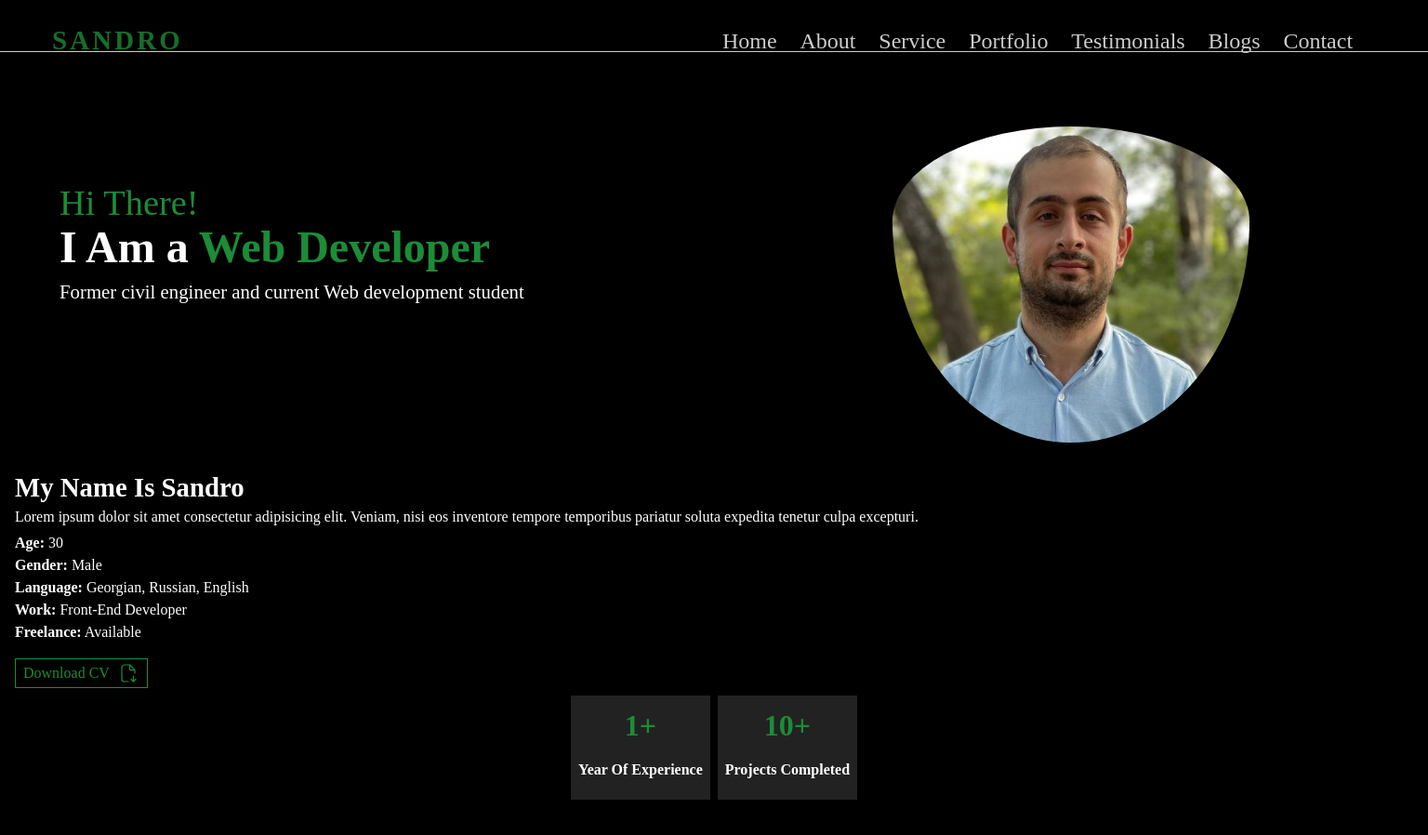
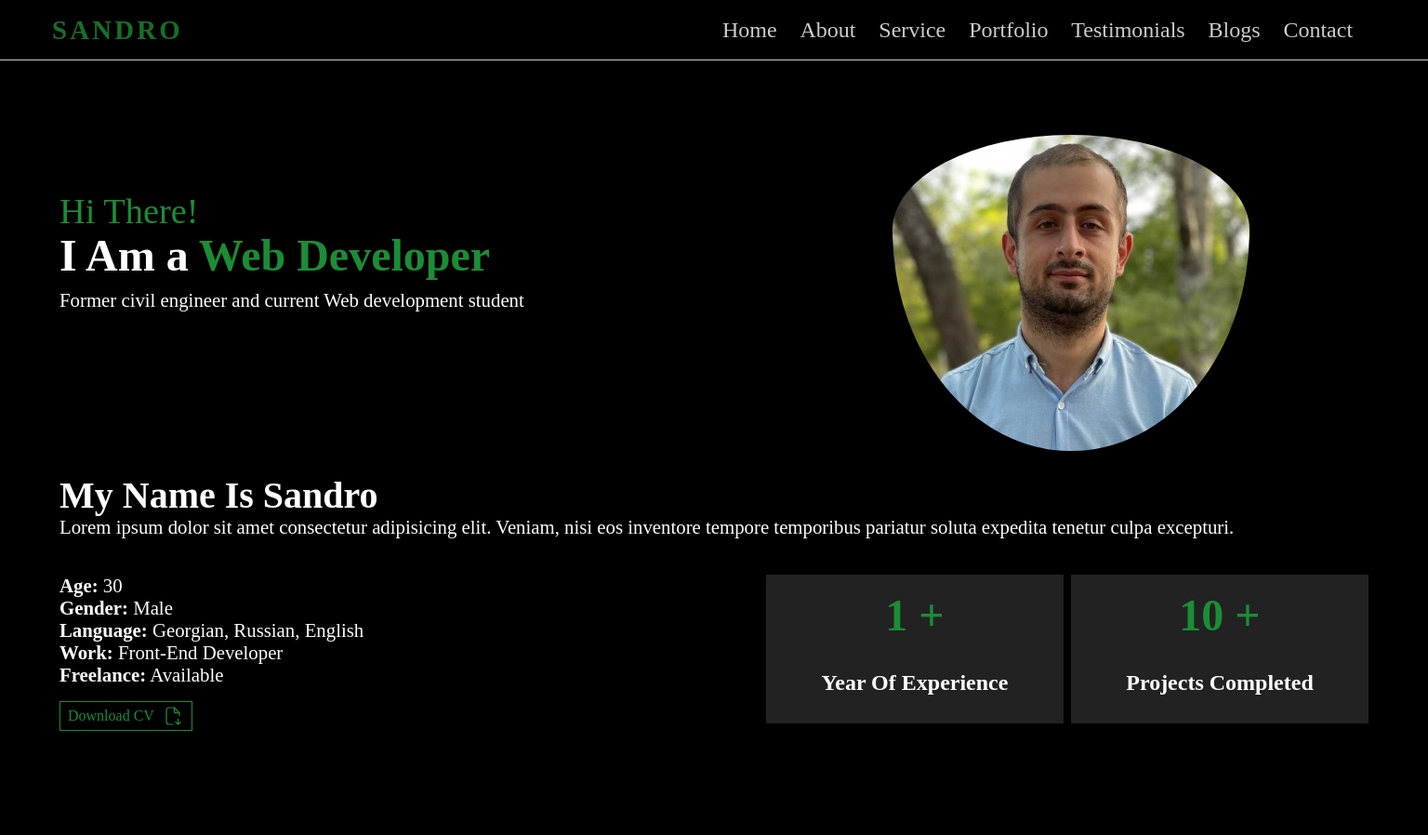
Before and after one commit to Tvaliashvili/Portfolio, a plain HTML site: page index.html in a window 1536 px wide. Shown: the whole page at 93% size. Drawn offline with Linux system fonts and the light colour scheme.

Commit message:
made about info responsive to bigger screens

```diff
--- a/index.html
+++ b/index.html
@@ -62,12 +62,15 @@
         eos inventore tempore temporibus pariatur soluta expedita tenetur culpa
         excepturi.
       </p>
+      <div class="about_resp">
+        <div class="about_resp__left">
           <p class="about_list">
             <span style="font-weight: bold">Age:</span> 30 <br />
             <span style="font-weight: bold">Gender:</span> Male <br />
             <span style="font-weight: bold">Language:</span> Georgian, Russian,
             English <br />
-        <span style="font-weight: bold">Work:</span> Front-End Developer <br />
+            <span style="font-weight: bold">Work:</span> Front-End Developer
+            <br />
             <span style="font-weight: bold">Freelance:</span> Available <br />
           </p>
           <div class="button_container">
@@ -79,14 +82,18 @@
                 alt="download icon"
             /></a>
           </div>
+        </div>
+        <div class="about_resp__right">
           <div class="count_container">
             <div class="count_years">
-          <h3 class="count_header">1+</h3>
+              <h3 class="count_header">1 +</h3>
               <p class="count_paragraph">Year Of Experience</p>
             </div>
             <div class="count_projects">
-          <h3 class="count_header">10+</h3>
+              <h3 class="count_header">10 +</h3>
               <p class="count_paragraph">Projects Completed</p>
+            </div>
+          </div>
         </div>
       </div>
     </div>
--- a/styles.css
+++ b/styles.css
@@ -92,7 +92,7 @@ button {
 
 @media screen and (min-width: 768px) {
   .navbar-container {
-    padding: 1.5rem 1.5rem 0 1.5rem;
+    padding: 1.5rem;
   }
   .navbar-header {
     font-size: 1.5rem;
@@ -139,7 +139,7 @@ button {
     font-size: 1.3rem;
   }
   .navbar-container {
-    padding: 2rem 2.5rem 0 2.5rem;
+    padding: 2rem 2.5rem 2rem 2.5rem;
   }
 }
 
@@ -154,7 +154,7 @@ button {
     font-size: 1.5rem;
   }
   .navbar-container {
-    padding: 2rem 2.5rem 0 2.5rem;
+    padding: 2rem 2.5rem 2rem 2.5rem;
   }
 }
 
@@ -200,6 +200,10 @@ button {
 }
 
 @media screen and (min-width: 768px) {
+.welcome-box {
+  padding: 0;
+}
+
   .welcome-img {
     min-width: 50%;
   }
@@ -227,7 +231,7 @@ button {
   }
 
   .introduction-text {
-    font-size: 1.1rem;
+    font-size: 1rem;
     line-height: 2.5rem;
     min-width: 50%;
   }
@@ -367,3 +371,67 @@ button {
   justify-content: center;
   min-height: 50%;
 }
+
+@media screen and (min-width:768px) {
+
+.about_resp {
+  margin-top: 2rem;
+  display: flex;
+  justify-content: space-between;
+}
+
+.about_container {
+  padding: 0 2rem 0 2rem
+}
+}
+
+@media screen and (min-width:1024px) {
+.about_header {
+  font-size: 2.5rem;
+}
+
+.count_header {
+  font-size: 2.5rem;
+}
+
+.about_container {
+  padding: 0 4rem 0 4rem;
+}
+
+.count_years {
+  width: 15rem;
+}
+
+.count_projects {
+  width: 15rem
+}
+}
+
+@media screen and (min-width:1440px) {
+
+  .count_years {
+    width: 20rem;
+    height: 10rem;
+  }
+
+  .count_projects {
+    width: 20rem;
+    height: 10rem;
+  }
+
+  .count_header {
+    font-size: 3rem;
+  }
+
+  .count_paragraph {
+    font-size: 1.5rem
+  }
+
+  .about_paragraph {
+    font-size: 1.3rem
+  }
+
+  .about_list {
+    font-size: 1.3rem;
+  }
+}
```
Lines whose indentation alone changed are shown as unchanged.
